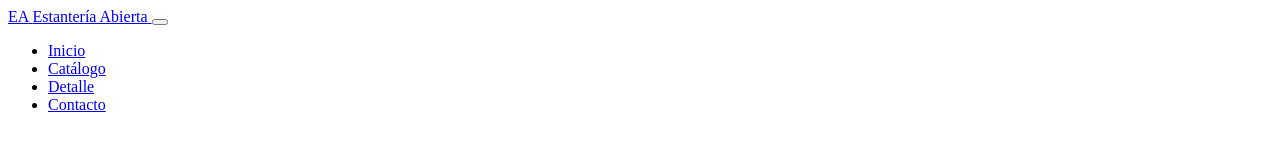
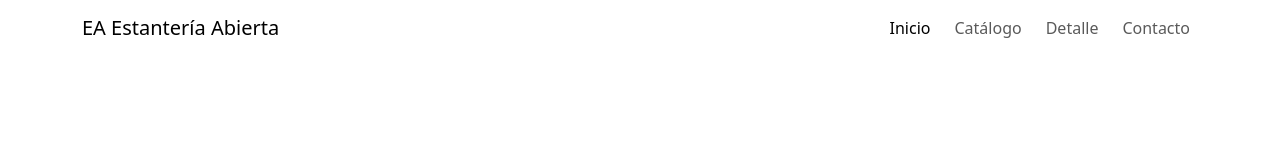
Before and after one commit to javierfigueroaaaby/proyecto-libros, a plain HTML site: page index.html in a window 1280 px wide. Drawn offline with nearby package versions, Linux system fonts and the light colour scheme.

Commit message:
Se agrega funcionalidad bootstrap en la barra de menu

```diff
--- a/index.html
+++ b/index.html
@@ -4,6 +4,11 @@
     <meta charset="UTF-8">
     <meta name="viewport" content="width=device-width, initial-scale=1.0">
     <title>Document</title>
+    <!-- Bootstrap 5 CSS (CDN) -->
+  <link href="https://cdn.jsdelivr.net/npm/bootstrap@5.3.3/dist/css/bootstrap.min.css" rel="stylesheet" integrity="sha384-QWTKZyjpPEjISv5WaRU9OFeRpok6YctnYmDr5pNlyT2bRjXh0JMhjY6hW+ALEwIH" crossorigin="anonymous">
+<!-- CSS propio DESPUES de Bootstrap -->
+<link rel="stylesheet" href="css/custom.css">
+
 </head>
 <body>
     <header class="site-header">
```
